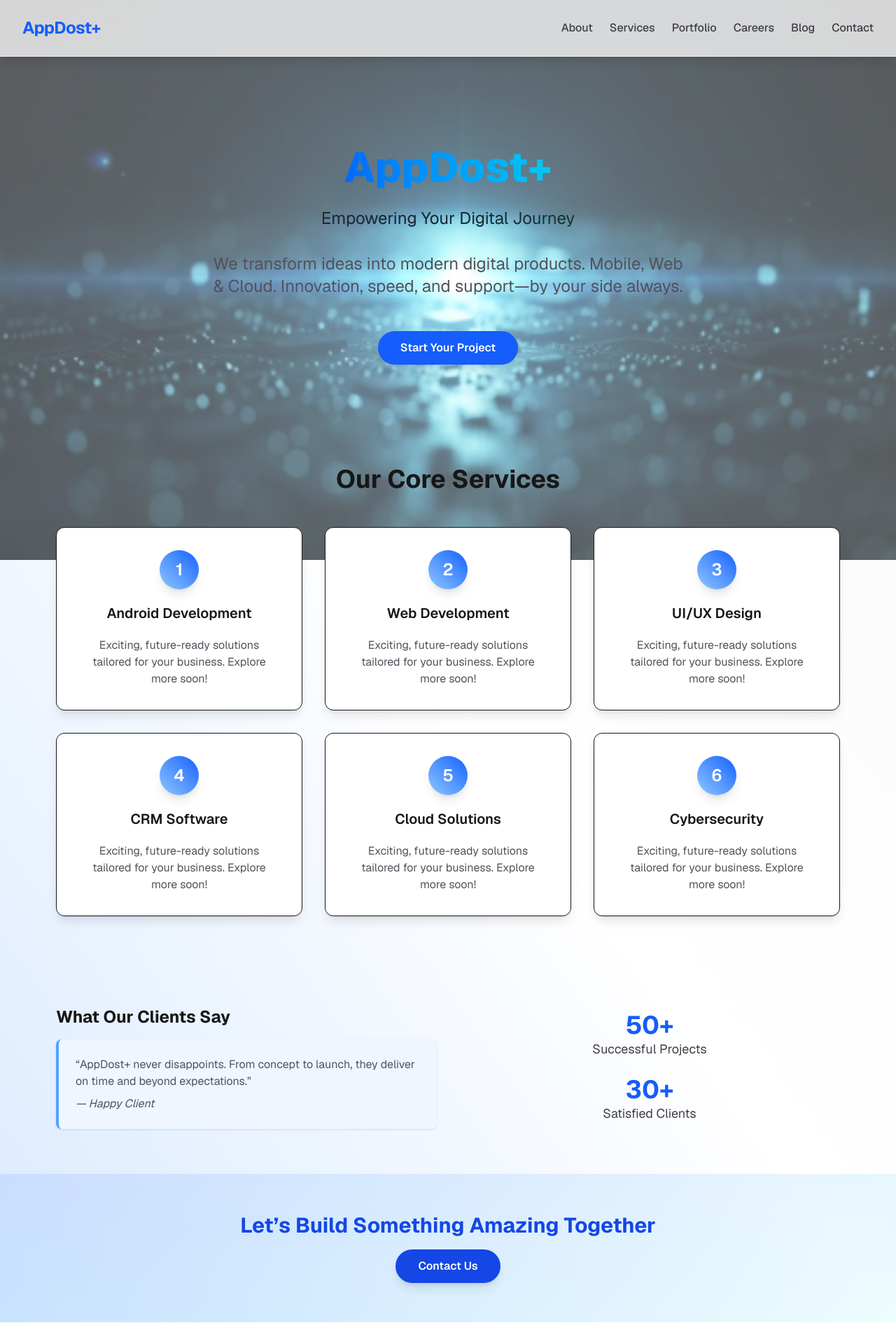
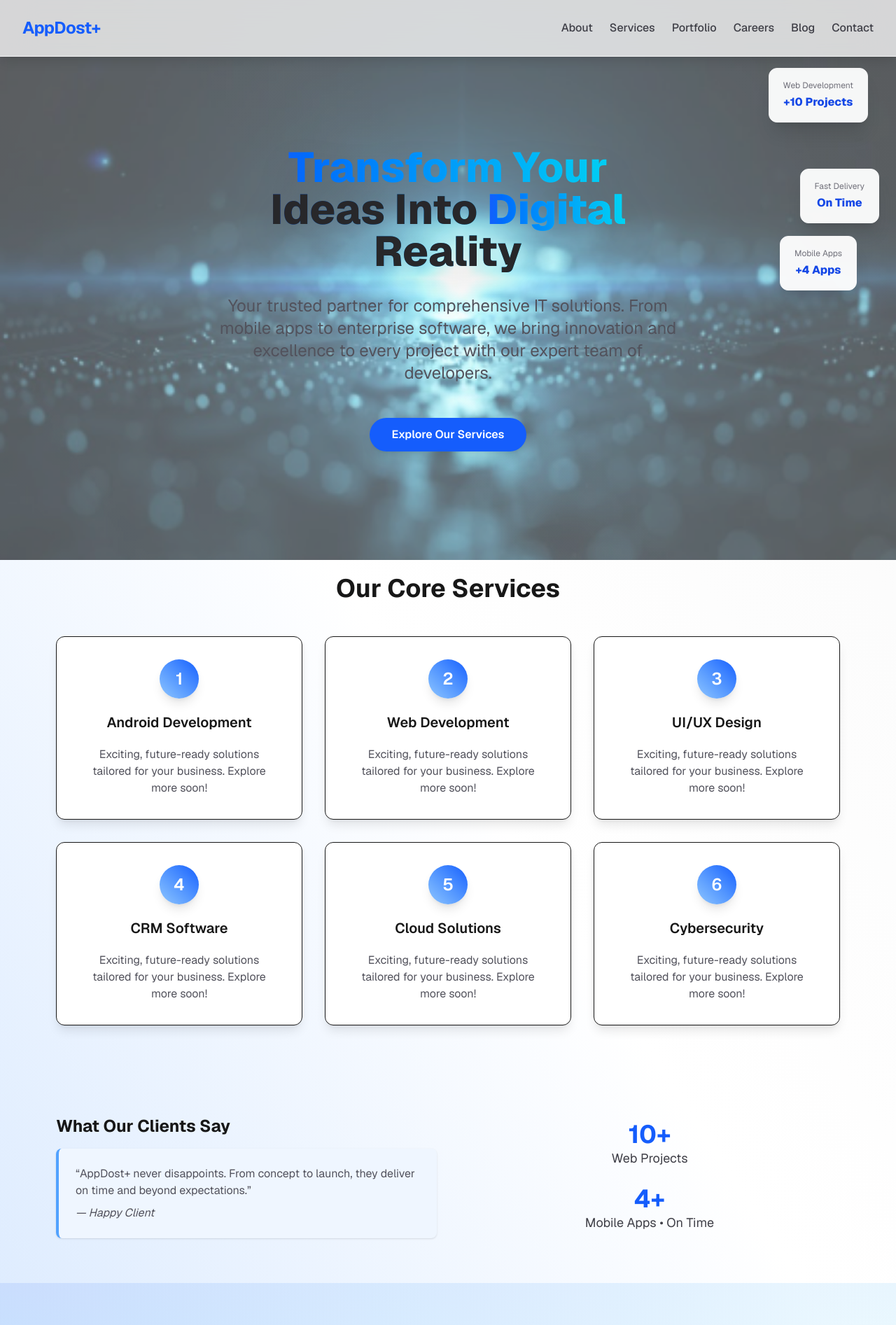
Before and after one commit to onlynishadd/Internship_frontend, a Next.js app: page / in a window 1280 px wide. Shown: the top 1893 px of the page at 70% size. Built offline with nearby package versions, Linux system fonts and the light colour scheme.

Commit message:
Update page.tsx

```diff
--- a/src/app/page.tsx
+++ b/src/app/page.tsx
@@ -43,17 +43,36 @@ export default function Home() {
       {/* Overlay content, positioned above background */}
       <div className="relative z-10">
         {/* Hero section */}
-        <section className="pt-32 pb-20 flex flex-col items-center text-center gap-8">
+        <section className="pt-32 pb-20 flex flex-col items-center text-center gap-8 relative">
           <motion.h1 initial={{ opacity:0, y:50 }} animate={{ opacity:1, y:0 }} transition={{ duration: 1}} className="text-4xl md:text-6xl font-extrabold bg-gradient-to-r from-blue-600 to-cyan-400 bg-clip-text text-transparent drop-shadow-2xl">
-            AppDost+<br/>
-            <span className="text-zinc-800 dark:text-zinc-200 text-2xl font-normal">Empowering Your Digital Journey</span>
+            Transform Your
+            <br/>
+            <span className="text-zinc-800 dark:text-zinc-200">Ideas Into <span className="bg-gradient-to-r from-blue-600 to-cyan-400 bg-clip-text text-transparent">Digital</span></span>
+            <br/>
+            <span className="text-zinc-800 dark:text-zinc-200">Reality</span>
           </motion.h1>
           <motion.p initial={{ opacity:0 }} animate={{ opacity:1 }} transition={{ delay:0.5, duration:1 }} className="max-w-2xl text-lg md:text-2xl text-zinc-600 dark:text-zinc-100">
-            We transform ideas into modern digital products. Mobile, Web & Cloud. Innovation, speed, and support—by your side always.
+            Your trusted partner for comprehensive IT solutions. From mobile apps to enterprise software, we bring innovation and excellence to every project with our expert team of developers.
           </motion.p>
-          <motion.a href="#contact" whileHover={{ scale: 1.05 }} whileTap={{ scale: 0.97 }} className="inline-block mt-4 px-8 py-3 font-semibold rounded-full bg-blue-600 text-white shadow-lg hover:bg-blue-700 transition-colors">
-            Start Your Project
+          <motion.a href="/services" whileHover={{ scale: 1.05 }} whileTap={{ scale: 0.97 }} className="inline-block mt-4 px-8 py-3 font-semibold rounded-full bg-blue-600 text-white shadow-lg hover:bg-blue-700 transition-colors">
+            Explore Our Services
           </motion.a>
+
+          {/* Floating tiles (right side) */}
+          <div className="hidden md:block">
+            <motion.div initial={{ opacity:0, x:80, y:-40 }} animate={{ opacity:1, x:0, y:0 }} transition={{ duration:0.7, delay:0.2 }} className="absolute right-10 top-4 bg-white/95 dark:bg-zinc-900 rounded-xl shadow-xl border border-zinc-100 dark:border-zinc-800 px-5 py-4">
+              <div className="text-xs text-zinc-500 mb-1">Web Development</div>
+              <div className="text-blue-700 font-extrabold">+10 Projects</div>
+            </motion.div>
+            <motion.div initial={{ opacity:0, x:110, y:80 }} animate={{ opacity:1, x:0, y:0 }} transition={{ duration:0.7, delay:0.35 }} className="absolute right-6 top-40 bg-white/95 dark:bg-zinc-900 rounded-xl shadow-xl border border-zinc-100 dark:border-zinc-800 px-5 py-4">
+              <div className="text-xs text-zinc-500 mb-1">Fast Delivery</div>
+              <div className="text-blue-700 font-extrabold">On Time</div>
+            </motion.div>
+            <motion.div initial={{ opacity:0, x:60, y:160 }} animate={{ opacity:1, x:0, y:0 }} transition={{ duration:0.7, delay:0.5 }} className="absolute right-14 top-64 bg-white/95 dark:bg-zinc-900 rounded-xl shadow-xl border border-zinc-100 dark:border-zinc-800 px-5 py-4">
+              <div className="text-xs text-zinc-500 mb-1">Mobile Apps</div>
+              <div className="text-blue-700 font-extrabold">+4 Apps</div>
+            </motion.div>
+          </div>
         </section>
         {/* Services grid */}
         <section className="w-full py-16 px-4 max-w-6xl mx-auto">
@@ -81,19 +100,19 @@ export default function Home() {
           </div>
           <div className="flex-1 flex flex-col justify-center items-center gap-6">
             <motion.div initial={{ opacity: 0}} whileInView={{ opacity: 1}} transition={{ duration: 0.7, delay:0.2}} viewport={{ once:true }} className="text-center">
-              <div className="text-4xl font-bold text-blue-600">50+</div>
-              <div className="text-zinc-700 dark:text-zinc-200 text-lg">Successful Projects</div>
+              <div className="text-4xl font-bold text-blue-600">10+</div>
+              <div className="text-zinc-700 dark:text-zinc-200 text-lg">Web Projects</div>
             </motion.div>
             <motion.div initial={{ opacity: 0}} whileInView={{ opacity: 1}} transition={{ duration: 0.7, delay:0.4}} viewport={{ once:true }} className="text-center">
-              <div className="text-4xl font-bold text-blue-600">30+</div>
-              <div className="text-zinc-700 dark:text-zinc-200 text-lg">Satisfied Clients</div>
+              <div className="text-4xl font-bold text-blue-600">4+</div>
+              <div className="text-zinc-700 dark:text-zinc-200 text-lg">Mobile Apps • On Time</div>
             </motion.div>
           </div>
         </section>
         {/* Animated CTA */}
         <section className="py-14 flex flex-col items-center bg-gradient-to-br from-blue-600/10 to-cyan-300/10 dark:from-black dark:to-zinc-900">
           <motion.h2 initial={{ opacity:0 }} whileInView={{ opacity:1 }} transition={{ duration:0.9 }} viewport={{ once:true }} className="text-2xl md:text-3xl font-bold mb-4 text-blue-700 dark:text-cyan-300">Let’s Build Something Amazing Together</motion.h2>
-          <motion.a href="#contact" whileHover={{ scale: 1.04 }} whileTap={{ scale:0.95 }} className="px-8 py-3 font-semibold rounded-full bg-blue-700 text-white shadow-lg hover:bg-blue-800 transition-colors">Contact Us</motion.a>
+          <motion.a href="#contact" whileHover={{ scale: 1.04 }} whileTap={{ scale:0.95 }} className="px-8 py-3 font-semibold rounded-full bg-blue-700 text-white shadow-lg hover:bg-blue-800 transition-colors">Get Free Consultation</motion.a>
         </section>
       </div>
     </div>
```
